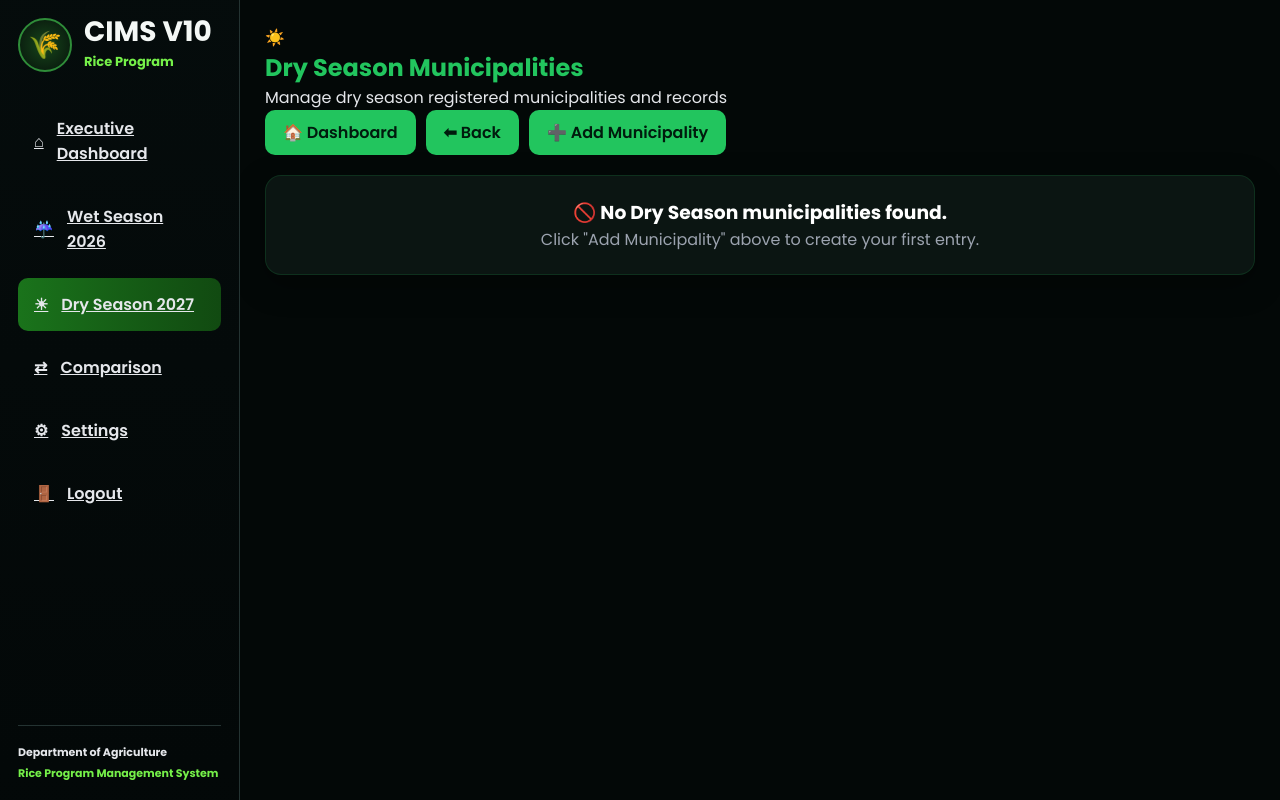
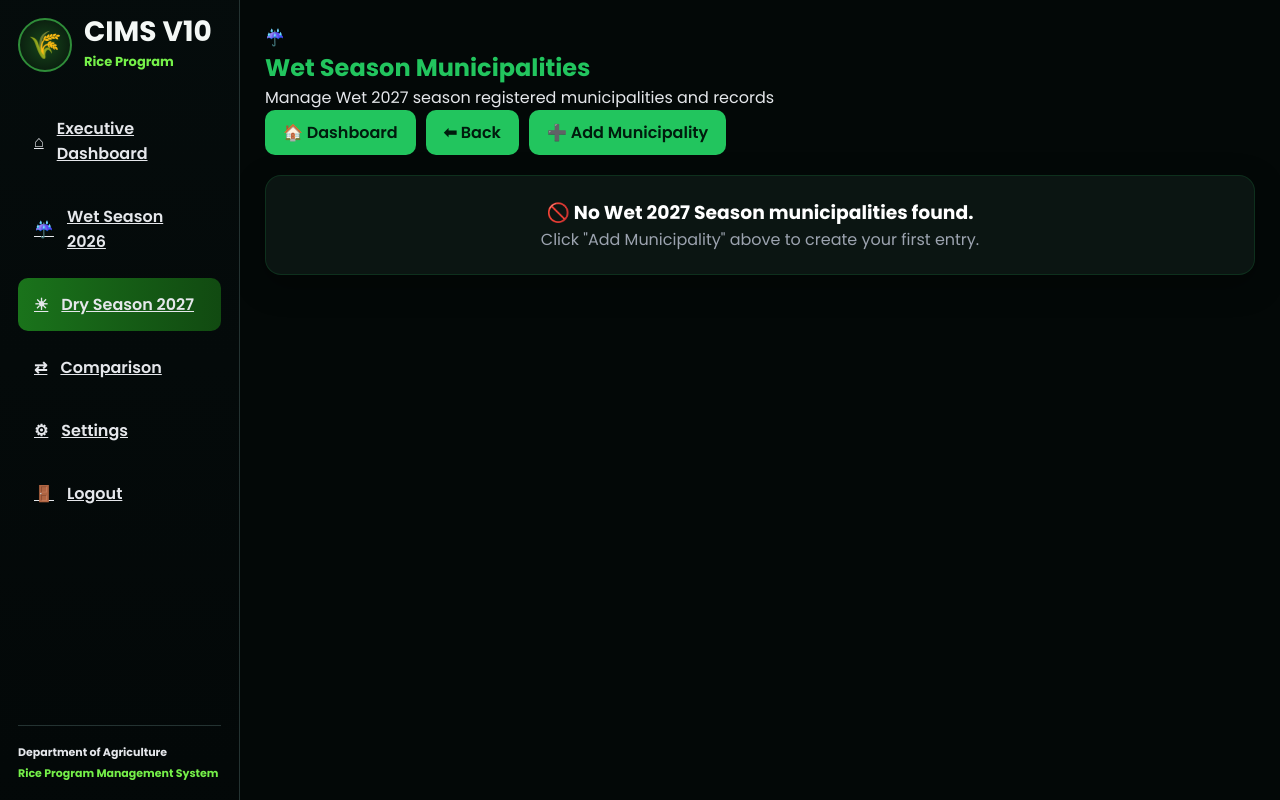
Before and after one commit to melmaralejandrino25-cmyk/fina-cims, a Flask app: page /dry/municipality/ in a window 1280 px wide. Run offline with Flask 3, Linux system fonts and the light colour scheme; a user stored in the database is signed in; data that the repository does not hold is empty; some libraries are stand-ins or nearby versions.

Commit message:
Update municipalities.html

```diff
--- a/templates/dry/municipalities.html
+++ b/templates/dry/municipalities.html
@@ -3,7 +3,7 @@
 <head>
     <meta charset="UTF-8">
     <meta name="viewport" content="width=device-width, initial-scale=1.0">
-    <title>Dry Season Municipalities - CIMS V10</title>
+    <title>Wet 2027 Season Municipalities - CIMS V10</title>
 
     <!-- External Theme CSS -->
     <link rel="stylesheet" href="{{ url_for('static', filename='css/cims-theme.css', v='10') }}">
@@ -21,17 +21,17 @@
             <!-- Top Header & Navigation -->
             <div class="topbar flex-between align-center pb-3">
                 <div class="title flex-align gap-3">
-                    <div class="badge" aria-hidden="true">☀️</div>
+                    <div class="badge" aria-hidden="true">☔</div>
                     <div>
-                        <h2 class="m-0 text-xl font-bold">Dry Season Municipalities</h2>
-                        <p class="text-muted text-xs m-0">Manage dry season registered municipalities and records</p>
+                        <h2 class="m-0 text-xl font-bold">Wet Season Municipalities</h2>
+                        <p class="text-muted text-xs m-0">Manage Wet 2027 season registered municipalities and records</p>
                     </div>
                 </div>
 
                 <div class="top-buttons flex-align gap-2">
                     <a href="/" class="btn btn-secondary">🏠 Dashboard</a>
                     <a href="javascript:history.back()" class="btn btn-secondary">⬅ Back</a>
-                    <!-- Updated route for Dry Season -->
+                    <!-- Updated route for Wet Season -->
                     <a href="{{ url_for('dry_municipality.add_municipality') }}" class="btn btn-primary">
                         ➕ Add Municipality
                     </a>
@@ -50,7 +50,7 @@
                         </div>
 
                         <div class="card-actions flex-align gap-2 pt-2">
-                            <!-- Updated routes for Dry Season -->
+                            <!-- Updated routes for Wet 2027 Season -->
                             <a class="btn btn-primary flex-grow text-center"
                                href="{{ url_for('dry_municipality.municipality_detail', muni_id=muni['id']) }}">
                                 📂 Open
@@ -72,7 +72,7 @@
                 </div>
             {% else %}
                 <div class="card p-5 text-center">
-                    <h3 class="text-muted font-bold m-0">🚫 No Dry Season municipalities found.</h3>
+                    <h3 class="text-muted font-bold m-0">🚫 No Wet 2027 Season municipalities found.</h3>
                     <p class="text-muted text-xs mt-1">Click "Add Municipality" above to create your first entry.</p>
                 </div>
             {% endif %}
```
